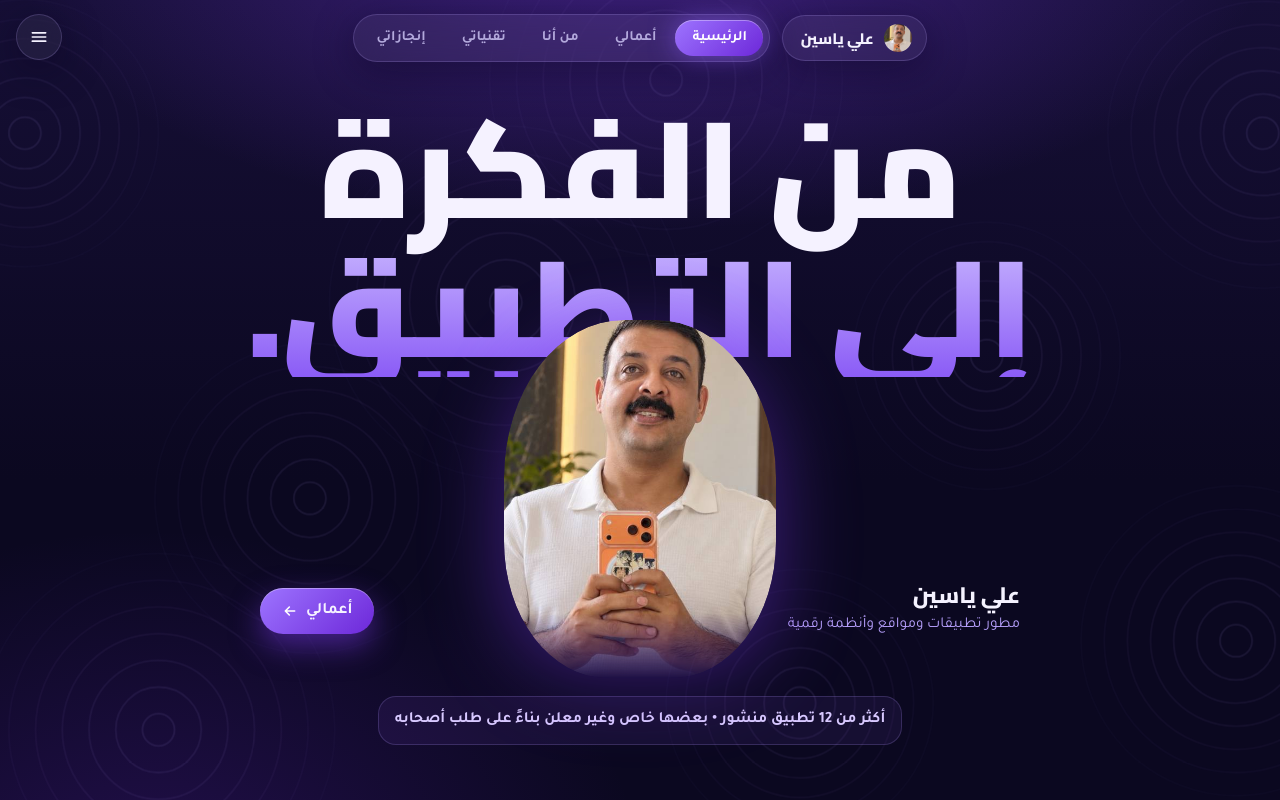
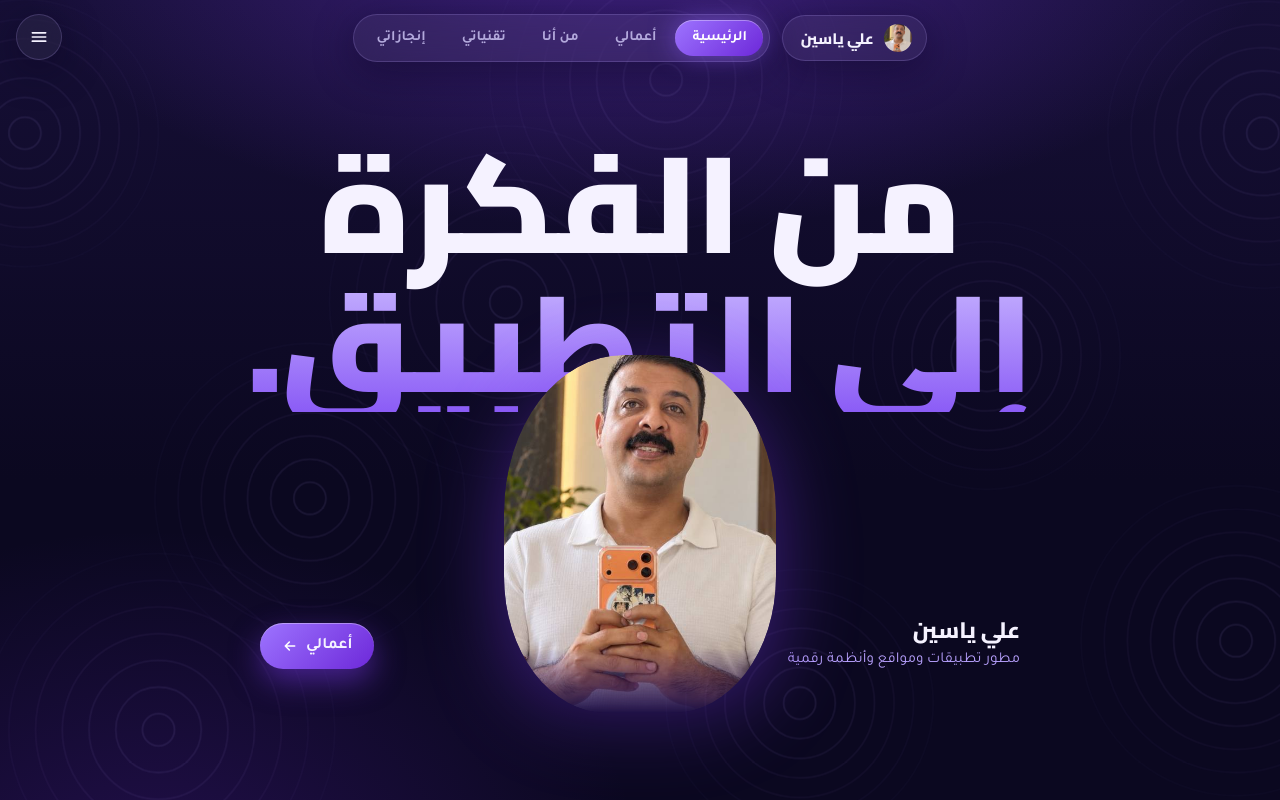
Before and after one commit to 3lirz/ff, a plain HTML site: page ali-yassin-site/index.html in a window 1280 px wide. Drawn offline with Linux system fonts and the light colour scheme.

Commit message:
Remove private app count note from portfolio homepage

```diff
--- a/ali-yassin-site/index.html
+++ b/ali-yassin-site/index.html
@@ -340,7 +340,6 @@ a{color:inherit}
         <div class="avatar" id="heroAvatar"></div>
         <button class="cta" type="button" data-page="works">أعمالي <svg viewBox="0 0 24 24"><path d="M19 12H5M11 6l-6 6 6 6"/></svg></button>
       </div>
-      <p class="home-note">أكثر من 12 تطبيق منشور • بعضها خاص وغير معلن بناءً على طلب أصحابه</p>
     </div></section>
 
     <section class="page" id="works" aria-label="أعمالي"><div class="inner">
```
